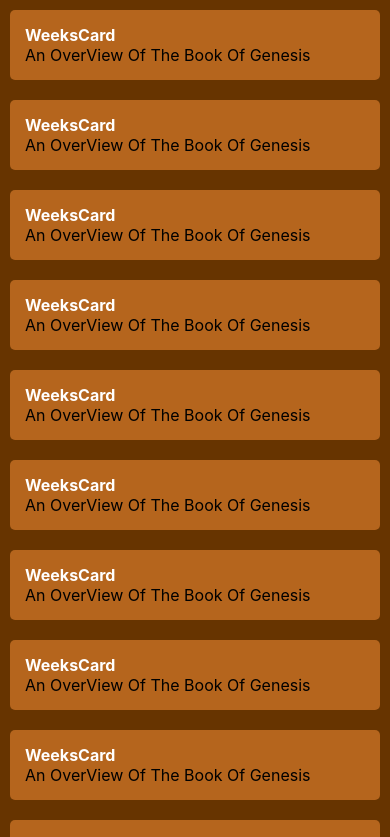
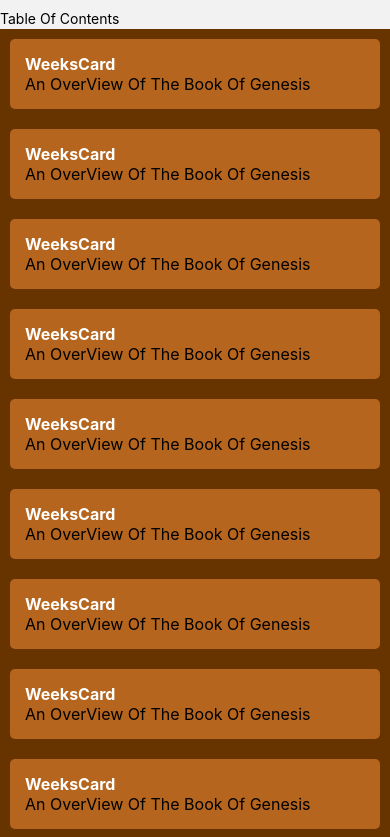
Before and after one commit to faleyecaleb/BibleApp, a React Native app in the folder bible-app/: screen /HomeScreen in a window 390 px wide. Shown: the top 837 px of the page. Built offline with nearby package versions, Linux system fonts and the light colour scheme.

Commit message:
second build

```diff
--- a/bible-app/src/screens/HomeScreen.js
+++ b/bible-app/src/screens/HomeScreen.js
@@ -1,15 +1,17 @@
-import { Text, View, SafeAreaView, FlatList } from 'react-native'
+import { Text, View, SafeAreaView, StatusBar, FlatList } from 'react-native'
 import WeeksCard from '../components/WeeksCard'
+import COLORS from '../theme/colors'
 
-const dataList = ['Week One', 'Week Two', 'Week Three', 'Week Four', 'Week Five', 'Week Six', 'Week Seven', 'Week Eight', 'Week Nine', 'Week Ten']
+const dataList = ['Week One', 'Week Two', 'Week Three', 'Week Four', 'Week Five', 'Week Six', 'Week Seven', 'Week Eight', 'Week Nine', 'Week Ten', 'djkslf', 'ksljdfs', 'dksd']
 
 const HomeScreen = () => {
   return(
     <SafeAreaView>
-      <View>
-
+      <StatusBar translucent={false} animated={true} backgroundColor={COLORS.gradientLight} barStyle='dark-content' />
+      <View style={{flex: 1, paddingVertical: 10,}}>
+        <Text>Table Of Contents</Text>
       </View>
-      <FlatList data={dataList} renderItem={(data) => <WeeksCard />} />
+      <FlatList data={dataList} stickyHeaderIndices={[0]} renderItem={(data) => <WeeksCard />} />
     </SafeAreaView>
   )
 }
```
